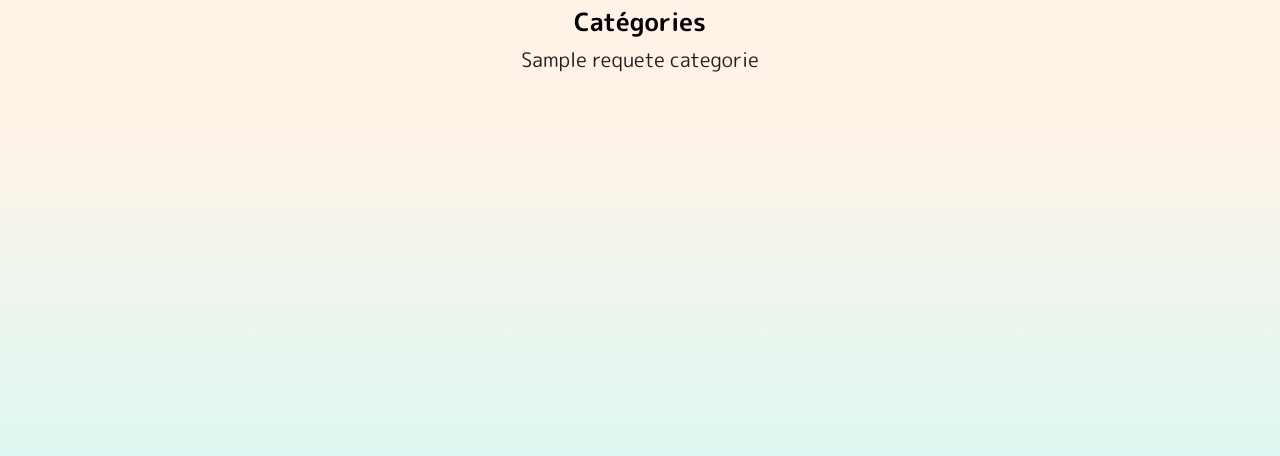
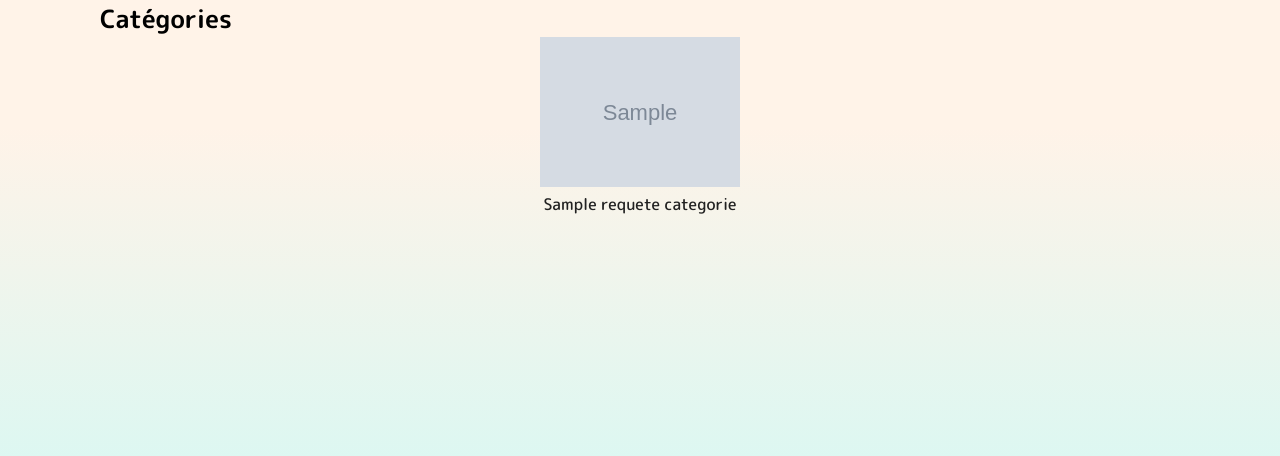
Before and after one commit to davinahouquet/Ability, a PHP site: the page made by view/Categorie/viewCategorie.php in a window 1280 px wide. Shown: the part 152-608 px from the top of the page. Run offline with PHP 8.4, Linux system fonts and the light colour scheme; the template is opened without the code that fills it: most values are stand-ins (such as "Sample title", 1, 10 or a date in 2020); grey boxes marked "Sample" are stand-in pictures.

Commit message:
Ajout des images des catégories

```diff
--- a/controller/CategorieController.php
+++ b/controller/CategorieController.php
@@ -8,7 +8,7 @@ class CategorieController {
     public function categorie(){
         $pdo = Connect::seConnecter();
         $requeteCategorie = $pdo->query("
-            SELECT nom_categorie FROM categorie
+            SELECT nom_categorie, image_categorie FROM categorie
         ");
        require ("view/Categorie/viewCategorie.php");
     }
--- a/public/css/style.css
+++ b/public/css/style.css
@@ -176,14 +176,31 @@ footer{
 /*--------- VUE CATEGORIE ---------*/
 .categorie{
     max-width: 100%;
+    justify-content: center;
     display: flex;
-    justify-content: center;
+    flex-direction: row;
 }
 
-.th-categorie{
+.h1-categorie{
     font-size: 25px;
+    margin-left: 100px;
 }
 
-.td-categorie{
-    font-size: 20px;
+.categorie-container{
+    max-width: 80%;
+    display: flex;
+    flex-direction: row;
+    justify-content: left;
+    flex-wrap: wrap;
+    text-align: center;
+    align-items:end;
 }
+
+.categorie-card{
+    font-weight: 500;
+    border-radius: 10px;
+    display: flex;
+    flex-direction: column;
+    margin-left: 70px;
+    margin-right: 70px;
+}
--- a/view/Categorie/viewCategorie.php
+++ b/view/Categorie/viewCategorie.php
@@ -4,23 +4,33 @@ ob_start();
 $categorie = $requeteCategorie->fetchAll();
 ?>
 
+    <h1 class="h1-categorie">Catégories</h1>
+
     <section class="categorie">
 
-        <table>
-            <tr>
-                <th class="th-categorie">Catégories</th>
-            </tr>
-                <?php foreach($categorie as $categorie){
+        <div class="categorie-container">
+
+            <?php foreach($categorie as $categorie){
+            ?>
+                <div class="categorie-card">
+
+                    <?php
+                        if($categorie["image_categorie"] === NULL){
+                            echo "<a href='#'><img src='public/img/defaut.png' width='150'></a>";
+                        }
+                        else{
+                            echo "<a href='#'><img src='public/img/" .$categorie["image_categorie"]."' width='200'></a>";
+                        }
+                    ?>
+
+                    <a href="#"><?= $categorie["nom_categorie"] ?></a>
+
+                </div>
+                <?php
+            }
                 ?>
-                 <tr>
-                    <td class="td-categorie"><a href="#"><?= $categorie["nom_categorie"] ?></a></td>
-                <?php
-                }
-                ?>
-            </tr>
 
-        </table>
-
+        </div>
     </section>
 
 <?php
```
Also changed, not shown: public/img/calcul.png (added), public/img/defaut.png (added), public/img/logique.png (added), public/img/recherche.png (added).
